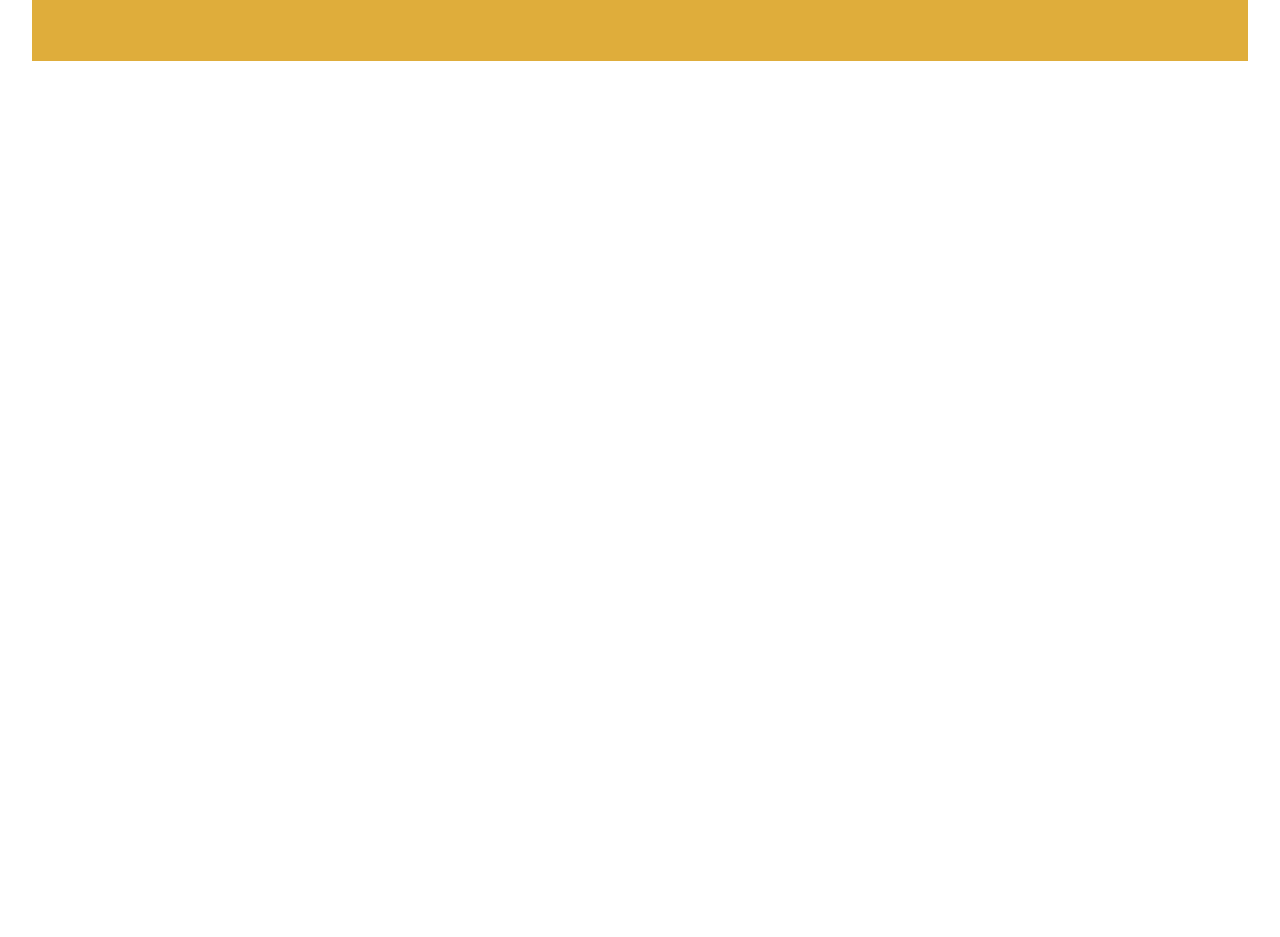
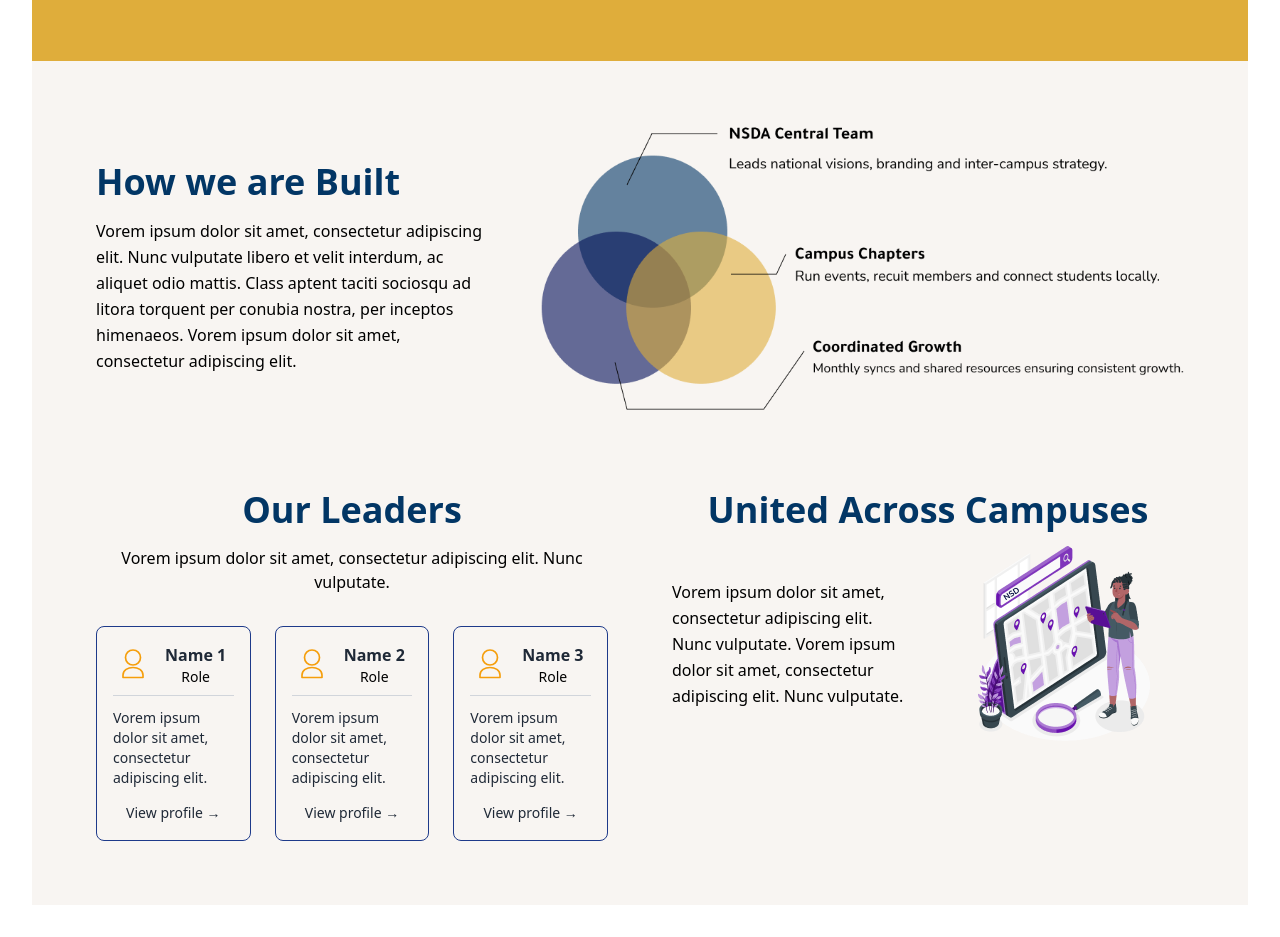
Before and after one commit to NSDA-Community-Projects/NSDA_Offical_Website_Brothers-, a React (Vite) app: page / in a window 1280 px wide. Shown: the part 920-1857 px from the top of the page. Before the commit the page ends 1013 px from the top, so only its background shows below. Built offline with nearby package versions, Linux system fonts and the light colour scheme.

Commit message:
feat: add How we are built section

```diff
--- a/src/App.jsx
+++ b/src/App.jsx
@@ -3,12 +3,14 @@ import reactLogo from './assets/react.svg'
 import viteLogo from '/vite.svg'
 import './App.css'
 import AboutSection from './sections/AboutSection'
+import BuiltSection from './sections/BuiltSections'
 function App() {
   const [count, setCount] = useState(0)
 
   return (
     <>
       <AboutSection />
+      <BuiltSection />
     </>
   )
 }
--- /dev/null
+++ b/src/components/ui/leadercard.jsx
@@ -0,0 +1,50 @@
+import React from 'react';
+import colors from '../../constants/colors';
+
+const LeaderCard = ({ name, role, description, profileLink }) => {
+  return (
+    <div
+      className="rounded-lg p-4 w-full max-w-xs"
+      style={{ border: `1px solid ${colors.primary}` }}
+    >
+      <div className="flex items-center gap-3 pb-2">
+        <svg
+          className="w-10 h-10"
+          fill="none"
+          stroke={colors.accent}
+          strokeWidth={1}
+          viewBox="0 0 24 24"
+        >
+          <path
+            strokeLinecap="round"
+            strokeLinejoin="round"
+            d="M12 12c2.5 0 4.5-2 4.5-4.5S14.5 3 12 3 7.5 5 7.5 7.5 9.5 12 12 12zm0 1.5c-3 0-6 1.5-6 4.5v1.5h12V18c0-3-3-4.5-6-4.5z"
+          />
+        </svg>
+        <div>
+          <h3 className="font-semibold" style={{ color: colors.textPrimary }}>
+            {name}
+          </h3>
+          <p className="text-sm" style={{ color: colors.textGrayDark }}>
+            {role}
+          </p>
+        </div>
+      </div>
+
+      <hr style={{ borderColor: colors.border }} className="mb-3" />
+      <p className="text-sm text-left mb-3" style={{ color: colors.textPrimary }}>
+        {description}
+      </p>
+
+      <a
+        href={profileLink}
+        className="text-sm font-medium hover:underline"
+        style={{ color: colors.textPrimary }}
+      >
+        View profile →
+      </a>
+    </div>
+  );
+};
+
+export default LeaderCard;
--- a/src/constants/colors.js
+++ b/src/constants/colors.js
@@ -1,8 +1,13 @@
 // src/constants/colors.js
 const COLORS = {
   backgroundYellow: '#DFAD3B',   // bg-yellow-400
+  backgroundWhite: '#F8F5F2',     // bg-white
   textBlueDark: '#023665',       // text-blue-900
   textGrayDark: '#000000',       // text-gray-800
+  primary: '#1E3A8A', // Navy blue
+  accent: '#F59E0B',  // Amber/Gold
+  textPrimary: '#1F2937', // Gray-800
+  border: '#D1D5DB', // Gray-300
 };
 
 export default COLORS;
--- /dev/null
+++ b/src/sections/BuiltSections.jsx
@@ -0,0 +1,94 @@
+// src/sections/BuiltSection.jsx
+import React from 'react';
+import LeaderCard from '../components/ui/LeaderCard';
+import COLORS from '../constants/colors';
+
+import vennIllustration from '../assets/venn-diagram-illustration.png';
+import campusesIllustration from '../assets/map-illustration.png';
+
+const BuiltSection = () => {
+  const builtText = `Vorem ipsum dolor sit amet, consectetur adipiscing elit. Nunc vulputate libero et velit interdum, ac aliquet odio mattis. Class aptent taciti sociosqu ad litora torquent per conubia nostra, per inceptos himenaeos. Vorem ipsum dolor sit amet, consectetur adipiscing elit.`;
+
+  const leaders = [
+    {
+      name: 'Name 1',
+      role: 'Role',
+      description: 'Vorem ipsum dolor sit amet, consectetur adipiscing elit.',
+      profileLink: '/view-profile',
+    },
+    {
+      name: 'Name 2',
+      role: 'Role',
+      description: 'Vorem ipsum dolor sit amet, consectetur adipiscing elit.',
+      profileLink: '/view-profile',
+    },
+    {
+      name: 'Name 3',
+      role: 'Role',
+      description: 'Vorem ipsum dolor sit amet, consectetur adipiscing elit.',
+      profileLink: '/view-profile',
+    },
+  ];
+
+  return (
+    <section className="py-16 px-4 sm:px-6 lg:px-16" style={{ backgroundColor: COLORS.backgroundWhite }}>
+      <div className="max-w-7xl mx-auto space-y-20">
+
+        <div className="flex flex-col md:flex-row items-center gap-12">
+          <div className="md:w-1/2 text-left">
+            <h2 className="text-4xl font-bold" style={{ color: COLORS.textBlueDark }}>
+              How we are Built
+            </h2>
+            <p className="mt-4 leading-relaxed" style={{ color: COLORS.textGrayDark }}>
+              {builtText}
+            </p>
+          </div>
+          <div className="md flex justify-center">
+            <img
+              src={vennIllustration}
+              alt="How we are Built diagram"
+              className="max-w-full h-auto"
+            />
+          </div>
+        </div>
+        <div className="flex flex-col lg:flex-row gap-16">
+          <div className="lg:w-1/2">
+            <h2 className="text-4xl font-bold mb-4" style={{ color: COLORS.textBlueDark }}>
+              Our Leaders
+            </h2>
+            <p className="mb-8" style={{ color: COLORS.textGrayDark }}>
+              Vorem ipsum dolor sit amet, consectetur adipiscing elit. Nunc vulputate.
+            </p>
+            <div className="grid grid-cols-1 sm:grid-cols-3 gap-6">
+              {leaders.map((leader, idx) => (
+                <LeaderCard key={idx} {...leader} />
+              ))}
+            </div>
+          </div>
+
+          <div className="lg:w-1/2 flex flex-col">
+            <h2 className="text-4xl font-bold" style={{ color: COLORS.textBlueDark }}>
+              United Across Campuses
+            </h2>
+            <div className="flex flex-col md:flex-row items-center mt-4 gap-8">
+              {/* Text */}
+              <p className="leading-relaxed md:w-1/2 text-left" style={{ color: COLORS.textGrayDark }}>
+                Vorem ipsum dolor sit amet, consectetur adipiscing elit. Nunc vulputate. Vorem ipsum dolor sit amet, consectetur adipiscing elit. Nunc vulputate.
+              </p>
+              <div className="md:w-1/2 flex justify-center">
+                <img
+                  src={campusesIllustration}
+                  alt="United Across Campuses illustration"
+                  className="max-w-full h-auto"
+                />
+              </div>
+            </div>
+          </div>
+
+        </div>
+      </div>
+    </section>
+  );
+};
+
+export default BuiltSection;
```
Also changed, not shown: src/assets/venn-diagram-illustration.png (added).
